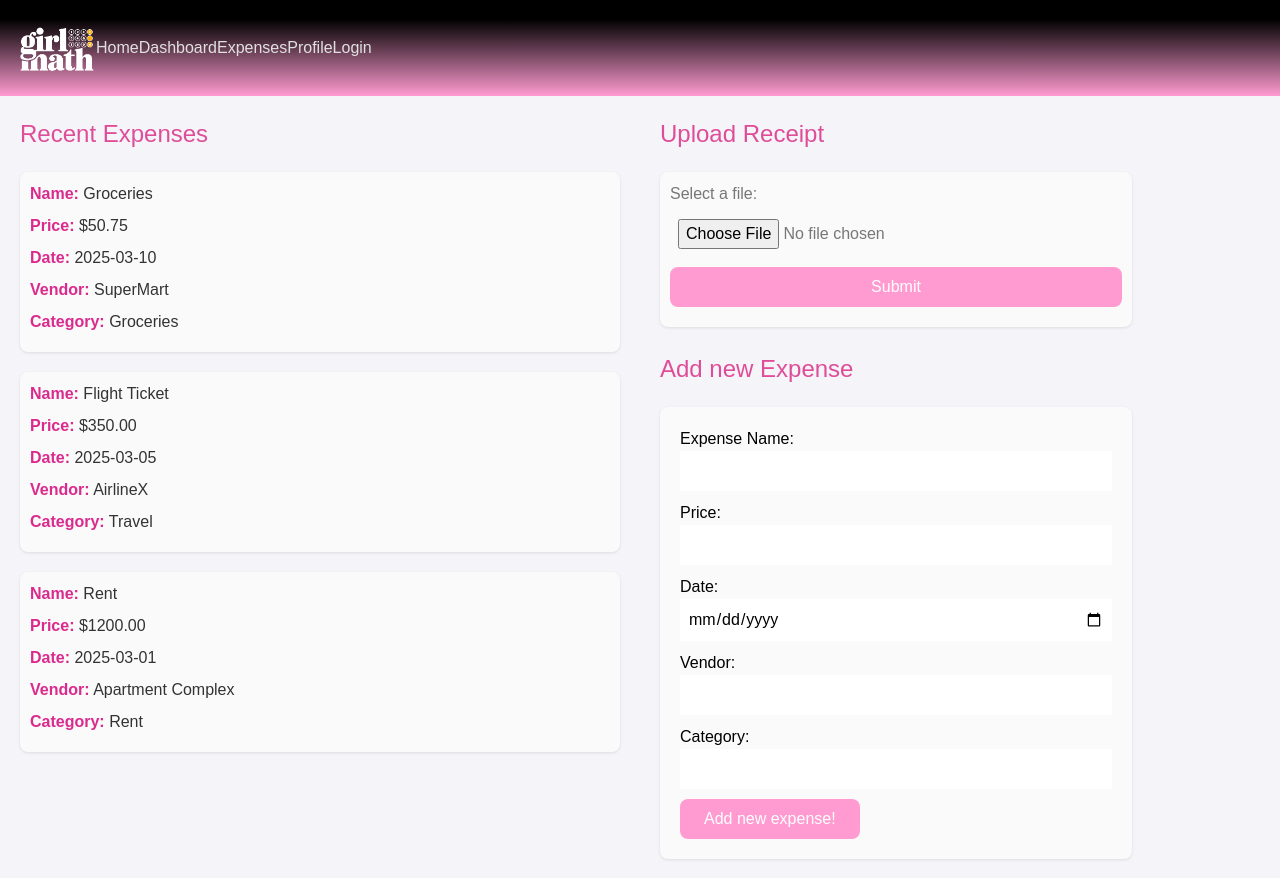
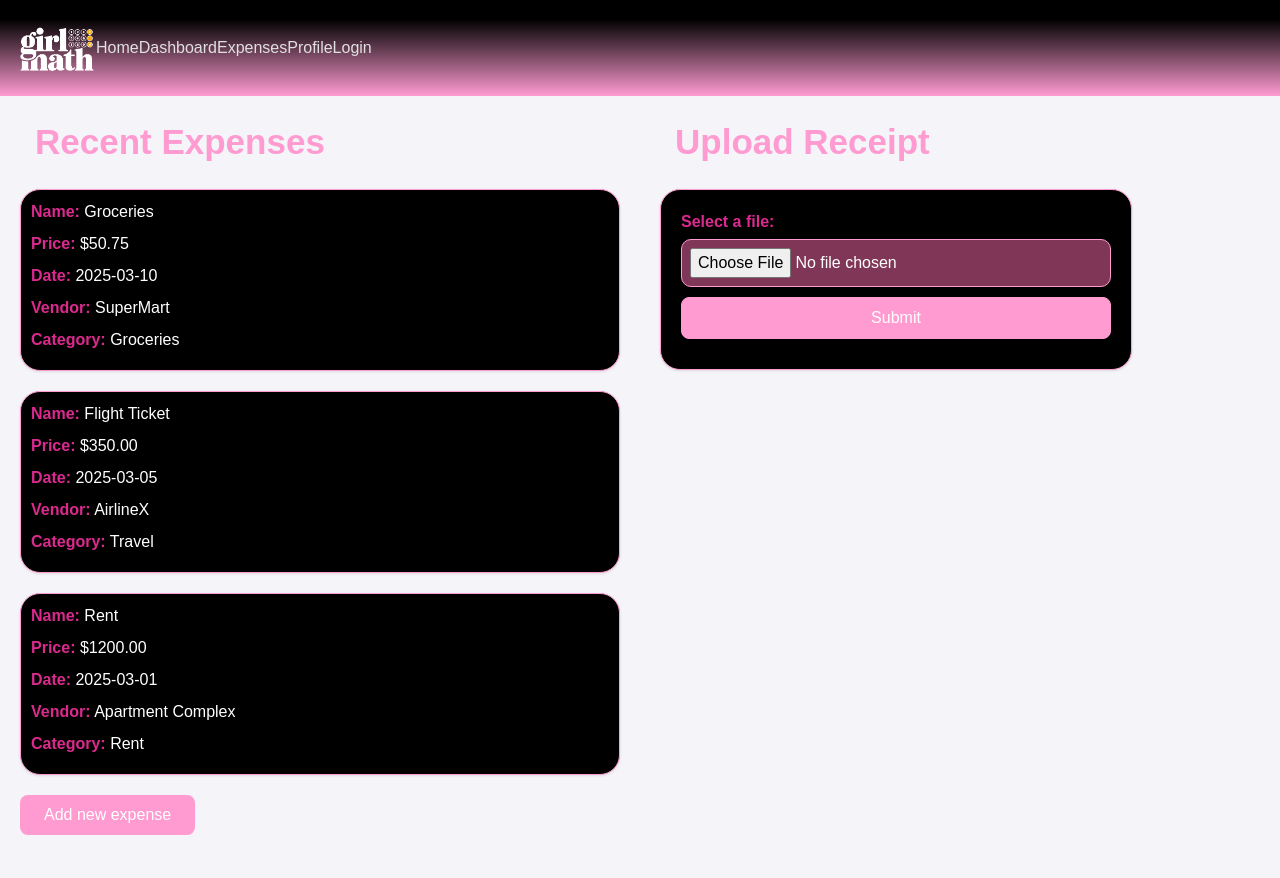
Before and after one commit to kacieyee/CSFinalProject, a Next.js app in the folder code/: page /expenses in a window 1280 px wide. Shown: the top 878 px of the page. After the commit the page ends 855 px from the top, so only its background shows below. Built offline with nearby package versions, Linux system fonts and the light colour scheme.

Commit message:
added more styling to expenses, login, seperate button for add expense

```diff
--- /dev/null
+++ b/code/src/app/expenses/addExpensePopup.tsx
@@ -0,0 +1,49 @@
+import React, { useState } from 'react';
+
+const AddExpensePopup: React.FC = () => {
+    const [isVisible, setVisible] = useState(false);
+
+    const openPopup = () => setVisible(true);
+    const closePopup = () => setVisible(false);
+
+    return (
+        <div>
+            <button className="button" onClick={openPopup}>Add new expense</button>
+            {isVisible && (
+                // Close on background click
+                <div onClick={closePopup}>
+                {/* Prevent closing when clicking inside the popup */}
+                <div onClick={(e) => e.stopPropagation()}>
+                    <h2>Add new Expense</h2>
+                    {/* Close button inside the popup */}
+                    <span onClick={closePopup}> &times; </span>
+
+                    {/* Expense form */}
+                    <form id="expenseForm">
+                    <label>Expense Name:</label>
+                    <input type="text" id="name" name="name" required /><br />
+
+                    <label>Price:</label>
+                    <input type="number" id="price" name="price" required /><br />
+
+                    <label>Date:</label>
+                    <input type="date" id="date" name="date" required /><br />
+
+                    <label>Vendor:</label>
+                    <input type="text" id="vendor" name="vendor" required /><br />
+
+                    <label>Category:</label>
+                    <input type="text" id="category" name="category" required /><br />
+                    </form>
+
+                    <button className="button" type="button">
+                    Add new expense!
+                    </button>
+                </div>
+                </div>
+            )}
+            </div>
+        );
+        };
+
+export default AddExpensePopup;
--- a/code/src/app/expenses/expenses.css
+++ b/code/src/app/expenses/expenses.css
@@ -46,14 +46,29 @@ body {
     border-width: 5px; */
     display: block;
     margin-bottom: 5px;
+    color: #db2a8e;
+
+    font-weight: bold;
 
   }
+
+   label {
+    font-weight: bold;
+    color: #db2a8e;
+   }
+
 
   input {
     width: 100%;
     padding: 8px;
     margin-bottom: 10px;
     box-sizing: border-box;
+    border-radius: 10px;
+    background-color: rgba(255, 110, 173, 0.5);
+    color: white;
+    border-color: #FF9BD1;
+    border-width: 1px;
+
     }
 
   .row:after {
@@ -71,15 +86,20 @@ body {
   ul li {
     margin-bottom: 20px;
     padding: 10px;
-    background-color: #fafafa;
+    background-color: #000000;
     border-radius: 8px;
     box-shadow: 0 1px 3px rgba(0, 0, 0, 0.1);
+
+
+    border-color: #FF9BD1;
+    border-width: 1px;
+    border-radius: 20px;
   }
 
   ul li div {
     margin-bottom: 8px;
     font-size: 16px;
-    color: #333;
+    color: #ffffff;
   }
 
   ul li div strong {
@@ -87,18 +107,24 @@ body {
   }
 
   h2 {
-    color: #df4d99;
+    color: #FF9BD1;
     padding-bottom: 0px;
-    font-size: 24px;
+    padding-left: 15px;
+    font-size: 35px;
     margin-bottom: 20px;
+    font-weight: bold;
   }
 
   .upload-section {
-    padding: 10px;
-    background-color: #fafafa;
+    padding: 20px;
+    background-color: #000000;
     border-radius: 8px;
     text-align: center;
     color: #777;
+
+    border-color: #FF9BD1;
+    border-width: 1px;
+    border-radius: 20px;
 
     box-shadow: 0 1px 3px rgba(0, 0, 0, 0.1);
   }
@@ -124,9 +150,23 @@ body {
   .popupContent {
     margin-bottom: 20px;
     padding: 20px;
-    background-color: #fafafa;
+    background-color: #000000;
     border-radius: 8px;
     box-shadow: 0 1px 3px rgba(0, 0, 0, 0.1);
+
+
+    border-color: #FF9BD1;
+    border-width: 1px;
+    border-radius: 20px;
+  }
+
+  .closeButton {
+    position: absolute;
+    top: 10px;
+    right: 10px;
+    font-size: 24px;
+    cursor: pointer;
+    color:aqua;
   }
 
   @media screen and (max-width: 600px) {
--- a/code/src/app/expenses/page.tsx
+++ b/code/src/app/expenses/page.tsx
@@ -1,6 +1,7 @@
 'use client'
 import './expenses.css';
 import React, { useState, ChangeEvent, KeyboardEvent } from 'react';
+import AddExpensePopup from './addExpensePopup';
 
 
 interface Expense {
@@ -56,26 +57,11 @@ export default function Expenses() {
           )}
         </ul>
 
-
-
-      </div>
-      <div className="column right">
-        <h2>Upload Receipt</h2>
-        <div className="upload-section">
-          {/* back end make a receipt.php later! */}
-            <form action="/receipt.php">
-              <label className="label">Select a file:</label>
-              <input type="file" id="input"></input>
-              <br></br>
-              <input className="button" type="submit"></input>
-            </form>
-        </div>
-
-        <br></br>
+        {/* <button id="openPopup" className="button">Add new expense</button>
         <div id ="expensePopup" className="popup">
         <h2>Add new Expense</h2>
           <div className="popupContent">
-            {/* <span className="closeButton" id="closePopup">&times;</span> */}
+          <span className="closeButton" id="closePopup">&times;</span>
             <form id="expenseForm">
             <label>Expense Name:</label>
                 <input type="text" id="name" name="name" required></input><br></br>
@@ -93,11 +79,31 @@ export default function Expenses() {
                 <input type="text" id="category" name="category" required></input><br></br>
             </form>
 
-            <button className="button" type="button">Add new expense!</button>
           </div>
+        </div> */}
+
+        <AddExpensePopup />
+
+      </div>
+      <div className="column right">
+        <h2>Upload Receipt</h2>
+        <div className="upload-section">
+          {/* back end make a receipt.php later! */}
+            <form action="/receipt.php">
+              <label className="label">Select a file:</label>
+              <input type="file" id="input"></input>
+              <br></br>
+              <input className="button" type="submit"></input>
+            </form>
         </div>
+
+        <br></br>
+
       </div>
+
     </div>
+
+
   );
 }
 
--- a/code/src/app/profile/page.tsx
+++ b/code/src/app/profile/page.tsx
@@ -4,7 +4,7 @@ export default function Profile() {
     return (
       <div className="row">
         <div className="column left">
-          <img src="https://pbs.twimg.com/media/GLhxXtfXQAA0YbG?format=jpg&name=medium" alt="profile picture"></img>
+          {/* <img src="https://pbs.twimg.com/media/GLhxXtfXQAA0YbG?format=jpg&name=medium" alt="profile picture"></img>  */}
 
           <h1>Profile</h1>
           <div className="profileSection">
--- a/code/src/app/signup/signup.css
+++ b/code/src/app/signup/signup.css
@@ -8,7 +8,7 @@
     padding: 1.5rem;
     background-color: #000000;
 
-    border-color: #f472b6;
+    border-color: #FF9BD1;
     border-width: 1px;
     border-radius: 20px;
   }
@@ -49,7 +49,7 @@
     background-color: RGB(244, 114, 182, 0.5);
     opacity: 0.4;
 
-    border-color: #f472b6;
+    border-color: #FF9BD1;
     border-width: 2px;
     border-radius: 20px;
   }
@@ -78,7 +78,7 @@
 
   .loginButton {
     width: 50%;
-    background-color: #f472b6; /* bg-pink-400 */
+    background-color: #FF9BD1; /* bg-pink-400 */
     color: black;
     padding: 1rem;
     display: flex;
```
Also changed, not shown: code/src/app/login/login.css (+4 -4 lines), 1 other file (tests, documents, lock files or other folders).
